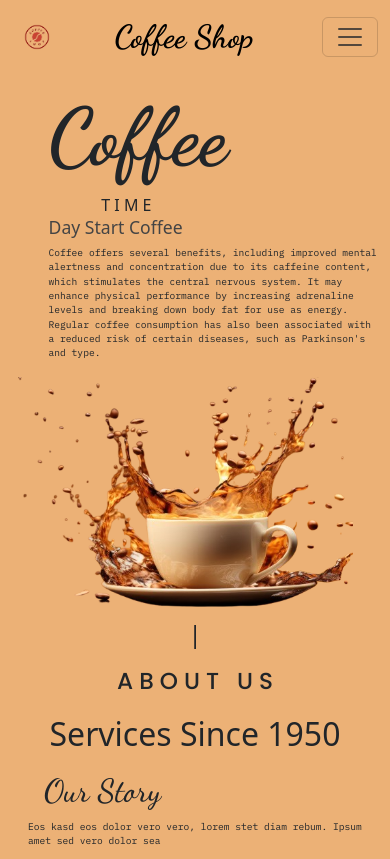
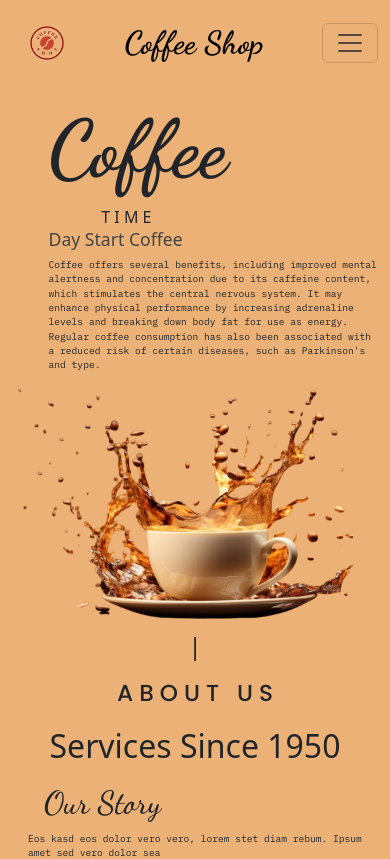
Before and after one commit to jayakumar35/Coffee-shop, a React (Create React App) app: page / in a window 390 px wide. Shown: the top 859 px of the page. Built offline with nearby package versions, Linux system fonts and the light colour scheme; a web font is replaced by a local one.

Commit message:
modify commit

```diff
--- a/src/Components/NavScrollExample.js
+++ b/src/Components/NavScrollExample.js
@@ -12,8 +12,7 @@ function NavScrollExample() {
       <Container >
       <img
               src={coffelogo}
-              width="100"
-              height="100"
+
               className=" coffeelogo d-inline-block align-top "
               alt="React Bootstrap logo"
             />
--- a/src/Components/NavScrollExample.scss
+++ b/src/Components/NavScrollExample.scss
@@ -34,8 +34,8 @@
     background: transparent;
 
    .coffeelogo{
-    max-width: 50px;
-    max-height: 50px;
+    max-width: 70px;
+    max-height: 70px;
    }
   .brand {
     font-size: 2rem;
@@ -62,8 +62,8 @@
   .navbar {
     background: transparent;
     .coffeelogo{
-      max-width: 75px;
-      max-height: 75px;
+      max-width:100px;
+      max-height: 100px;
      }
 
   .brand {
```
